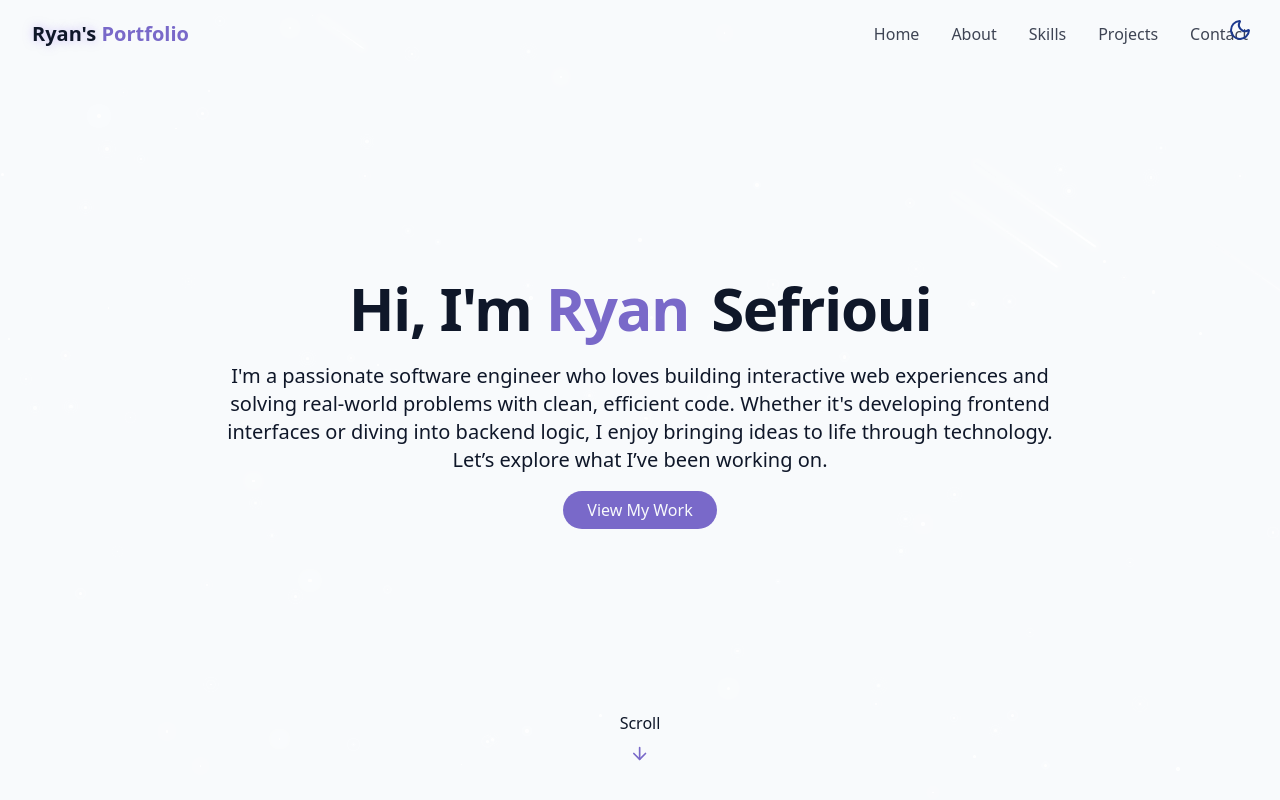
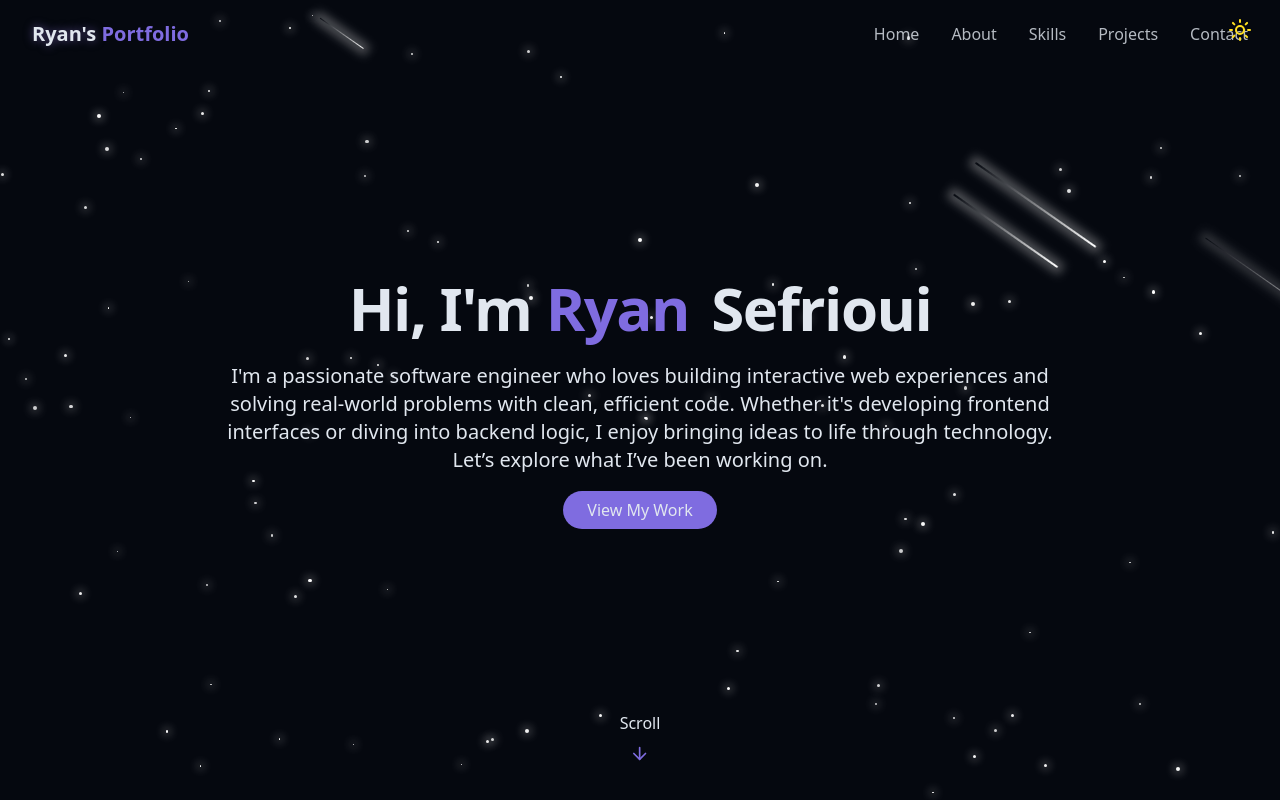
Before and after one commit to Ryan30012/portfolio, a React (Vite) app: page / in a window 1280 px wide. Shown: the top 800 px of the page. Built offline with nearby package versions, Linux system fonts and the light colour scheme.

Commit message:
Dark Theme Change FIXED

```diff
--- a/src/Components/ThemeToggle.tsx
+++ b/src/Components/ThemeToggle.tsx
@@ -3,13 +3,14 @@ import {  useState, useEffect } from 'react';
 import cn from "../Lib/utils";
 
 function ThemeToggle() {
-    const [isDarkMode, setIsDarkMode] = useState(false);
+    const [isDarkMode, setIsDarkMode] = useState(true);
 
     useEffect(() => {
         const storedTheme = localStorage.getItem('theme');
-        if (storedTheme === "dark") {
+        if (!storedTheme || storedTheme === "dark") {
             setIsDarkMode(true);
             document.documentElement.classList.add('dark');
+            localStorage.setItem('Theme', 'dark');
         } else if (storedTheme === "light") {
             setIsDarkMode(false);
             document.documentElement.classList.remove('dark');
```
